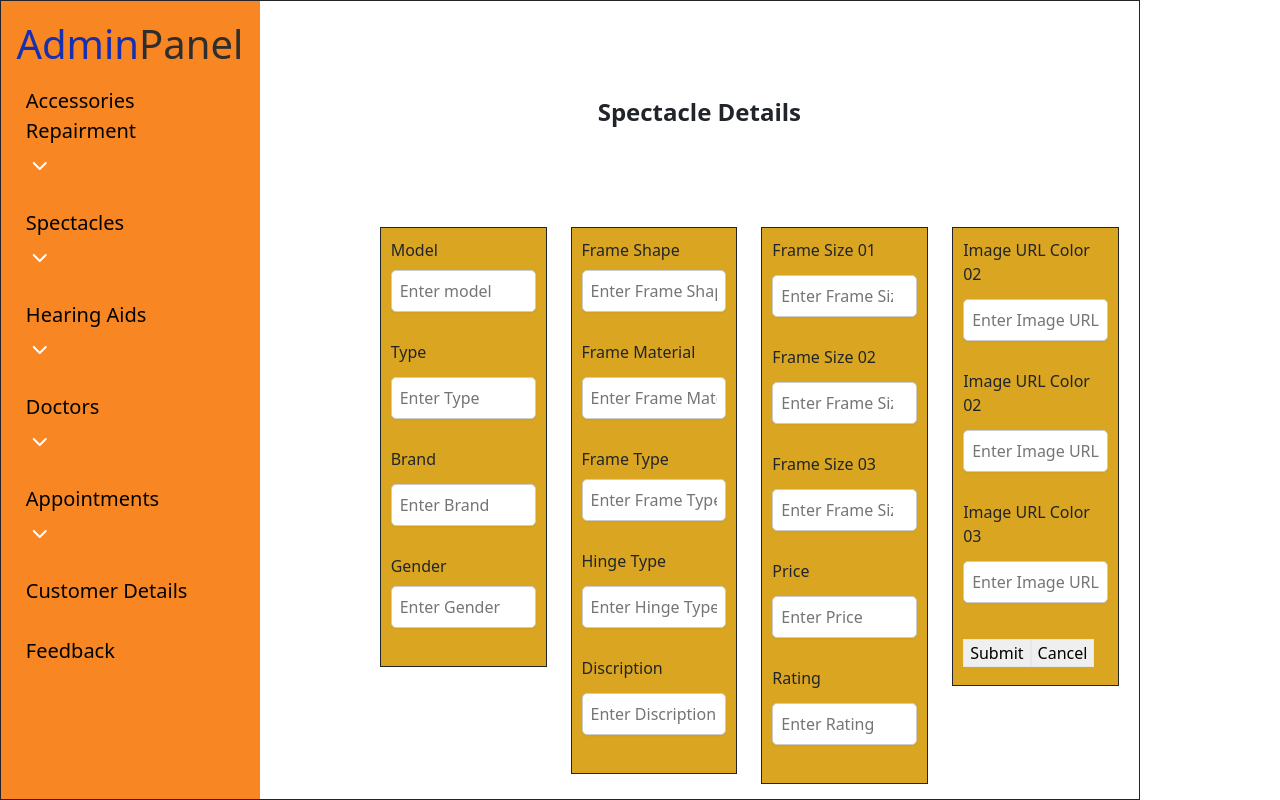
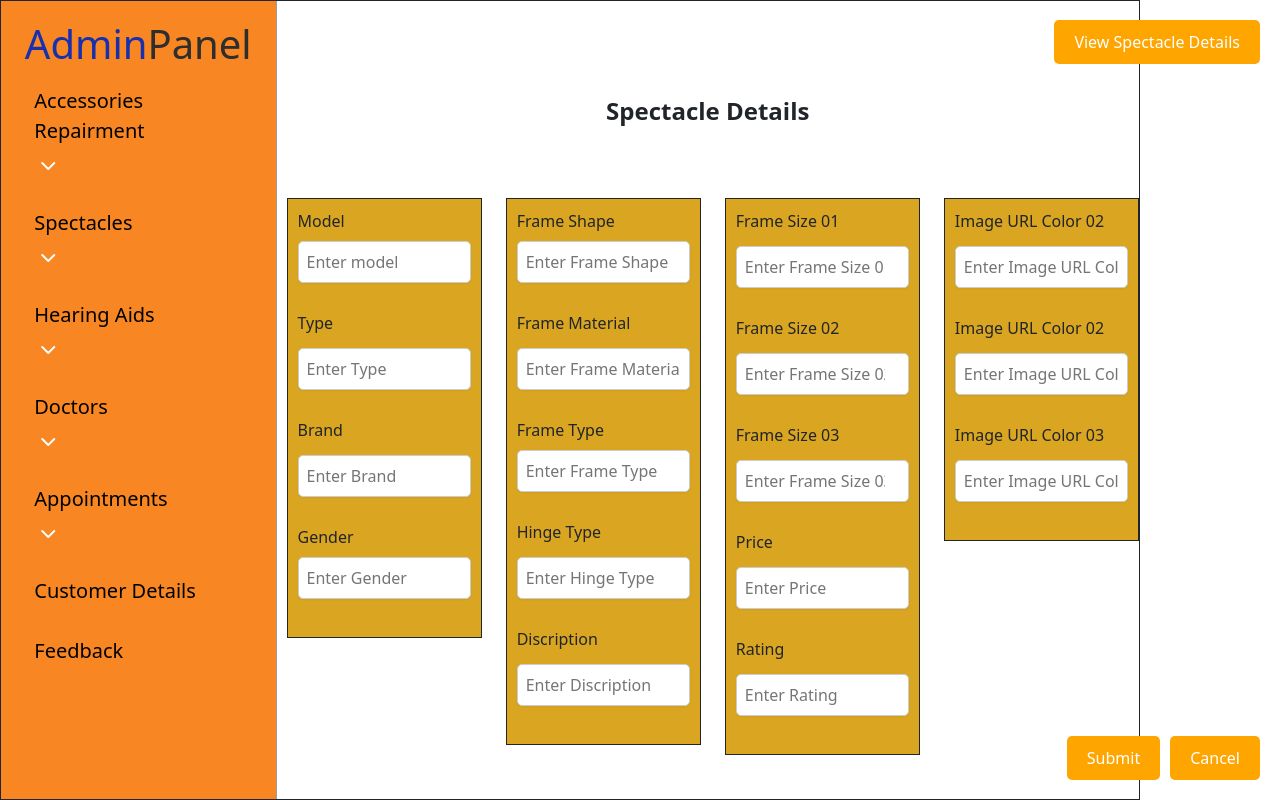
Before and after one commit to AbhishekPeiris/eYeCAREopticals, a React (Create React App) app in the folder frontend/: page /addspectacles in a window 1280 px wide. Built offline with nearby package versions, Linux system fonts and the light colour scheme.

Commit message:
add doctor side bar updated

```diff
--- a/frontend/src/components/Sidebar.jsx
+++ b/frontend/src/components/Sidebar.jsx
@@ -36,7 +36,7 @@ function Sidebar() {
     { Name: "Doctors", path: "/doctors", id: 3 },
     { Name: "Appointments", path: "/appointments", id: 4 },
     { Name: "Customer Details", path: "/customerDetails", id: 5 },
-    { Name: "Feedback", path: "/feedback", id: 6 },
+    { Name: "Feedback", path: "/Adminfeedback", id: 6 },
   ];
 
   const SubLinks = [
--- a/frontend/src/screens/AddDoctor.js
+++ b/frontend/src/screens/AddDoctor.js
@@ -5,6 +5,7 @@ import Swal from "sweetalert2";
 import "bootstrap/dist/css/bootstrap.min.css";
 import "../styles/AddDoctor.css";
 import { Link } from "react-router-dom";
+import Sidebar from "../components/Sidebar";
 
 function AddDoctor() {
   const [firstname, setFirstname] = useState("");
@@ -84,6 +85,9 @@ function AddDoctor() {
 
 
       <div className="formcontent111">
+
+        <Sidebar />
+
         <form className="form mb-5 mt-5 snchadddocform111" onSubmit={addDoctorDetails}>
           <p className="form-title">Doctors Registration Form</p>
           <div className="displaytp">
--- a/frontend/src/screens/AddSpectacles.js
+++ b/frontend/src/screens/AddSpectacles.js
@@ -4,7 +4,7 @@ import Swal from 'sweetalert2';
 import Sidebar from '../components/Sidebar';
 import "../styles/AdminDashboard.css";
 import '../styles/newStyles.css';
-
+import { Link } from "react-router-dom";
 
 
 
@@ -101,13 +101,30 @@ function AddSpectacles() {
       <Sidebar />
 
 
+
       <div>
       <div style={{ textAlign: 'center' }}>
-  <h4 style={{ marginTop: '150px' }}><strong>Spectacle Details</strong></h4>
-</div>
-<br/>
+  <h4 style={{ marginTop: '100px' , marginBottom:'0px'}}><strong>Spectacle Details</strong></h4>
+  <Link to="/viewspectaclesdetails" style={{ textDecoration: 'none', marginLeft: '20px', display: 'inline-block' }}>
+  <button style={{
+  backgroundColor: 'orange',
+  color: 'white',
+  padding: '10px 20px',
+  borderRadius: '5px',
+  border: 'none',
+  cursor: 'pointer',
+  position: 'absolute',
+  top: '20px',
+  right: '20px',
+  zIndex: '1' /* Ensure the button is above other elements */
+}}>View Spectacle Details</button>
 
-      <form onSubmit={AddSpectacles} className='addsec'style={{marginLeft:'100px',border:'10px',borderColor:'black'}}>
+          </Link>
+    </div>
+
+
+    <form onSubmit={AddSpectacles} className='addspec' style={{ marginLeft: '10px', border: '10px', borderColor: 'black'}}>
+
       <div className="row">
       <div className="col-md-3">
           <div class="form mb-5 mt-5">
@@ -294,12 +311,18 @@ function AddSpectacles() {
             </div>
 
 
-            <button type="submit" class="submit">Submit</button>
-            <button class="submit">Cancel</button>
           </div>
         </div>
       </div>
       </form>
+
+      {/* Submit and Cancel buttons */}
+      <div style={{ position: 'absolute', bottom: '20px', right: '20px' }}>
+          <button onClick={AddSpectacles} style={{ backgroundColor: 'orange', color: 'white', padding: '10px 20px', borderRadius: '5px', border: 'none', cursor: 'pointer', marginRight: '10px' }}>Submit</button>
+          <button style={{ backgroundColor: 'orange', color: 'white', padding: '10px 20px', borderRadius: '5px', border: 'none', cursor: 'pointer' }}>Cancel</button>
+        </div>
+
+
       </div>
     </div>
   );
```
